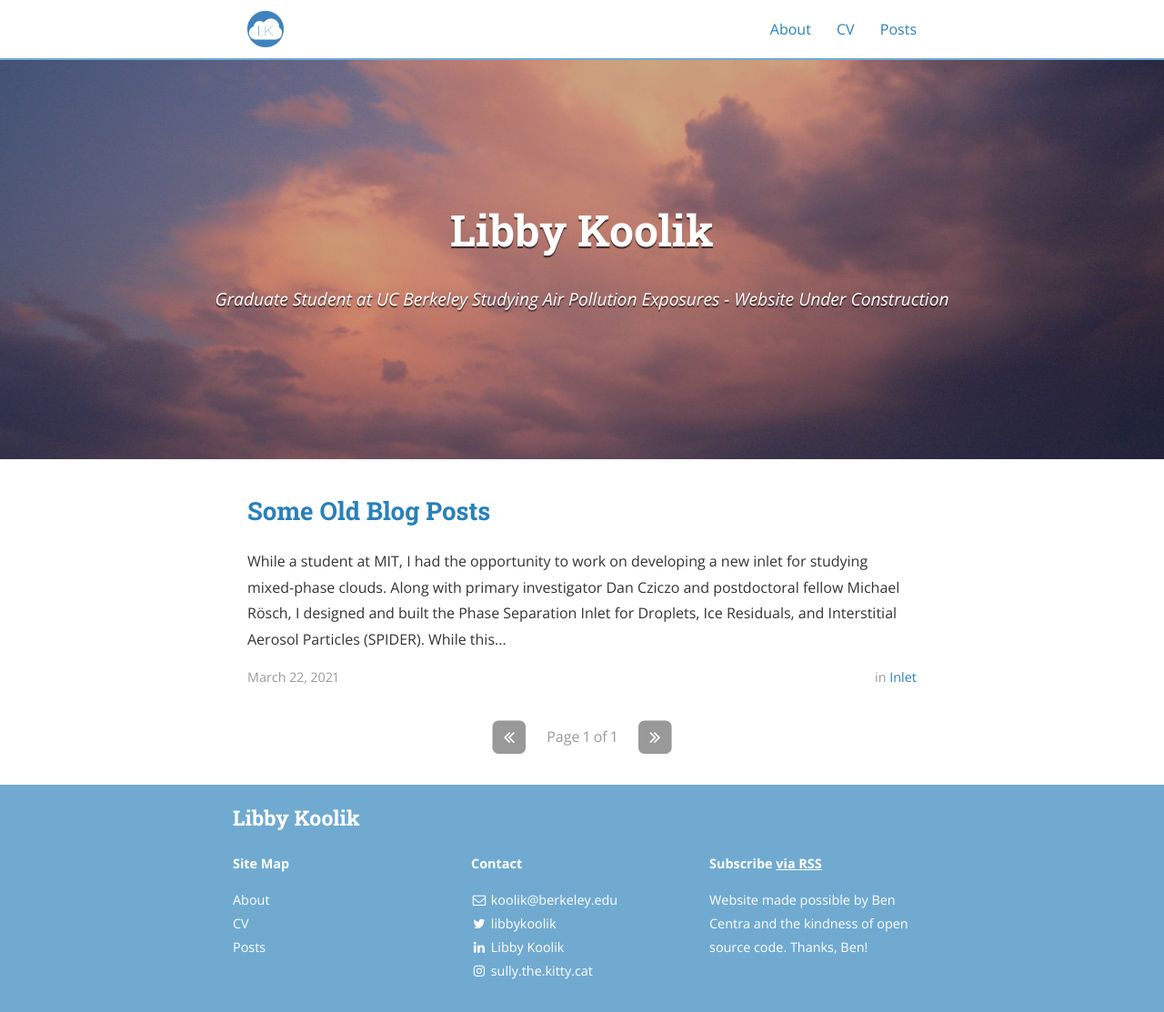
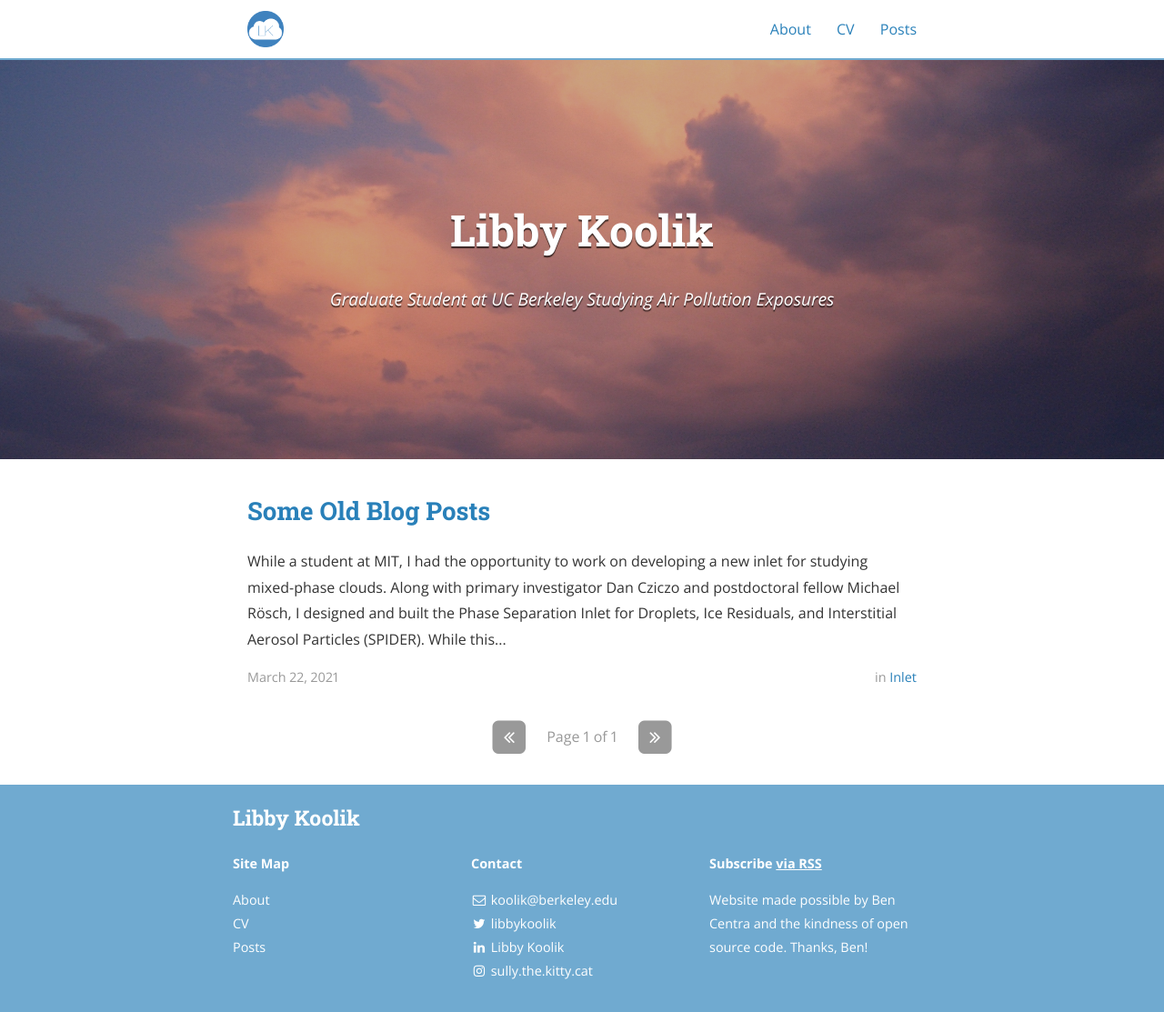
Before and after one commit to lkoolik/lkoolik.github.io, a Jekyll site: the page built from index.html, in a window 1280 px wide and 1113 px high. Shown: the whole window at 91% size. Built offline with Jekyll 4.4.1, drawn with Linux system fonts in a browser that asks for light colours; nearby versions of some CDN libraries; the list of posts is cut into pages by our own code.

Commit message:
Update _config.yml

```diff
--- a/_config.yml
+++ b/_config.yml
@@ -10,7 +10,7 @@ exclude:
 
 # Site settings
 title: Libby Koolik
-subtitle: "Graduate Student at UC Berkeley Studying Air Pollution Exposures - Website Under Construction"
+subtitle: "Graduate Student at UC Berkeley Studying Air Pollution Exposures"
 email: koolik@berkeley.edu
 name: Libby Koolik
 description: >
```
